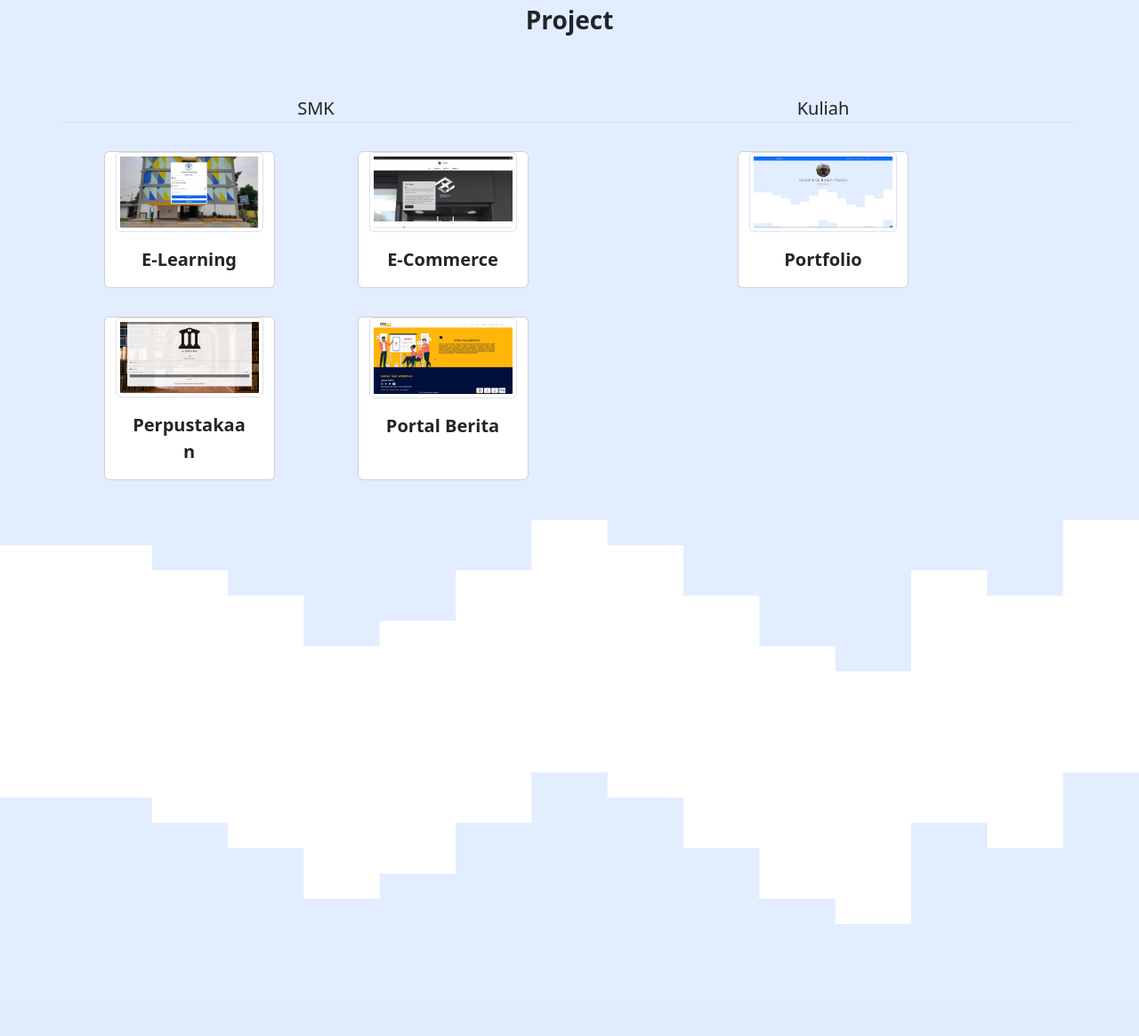
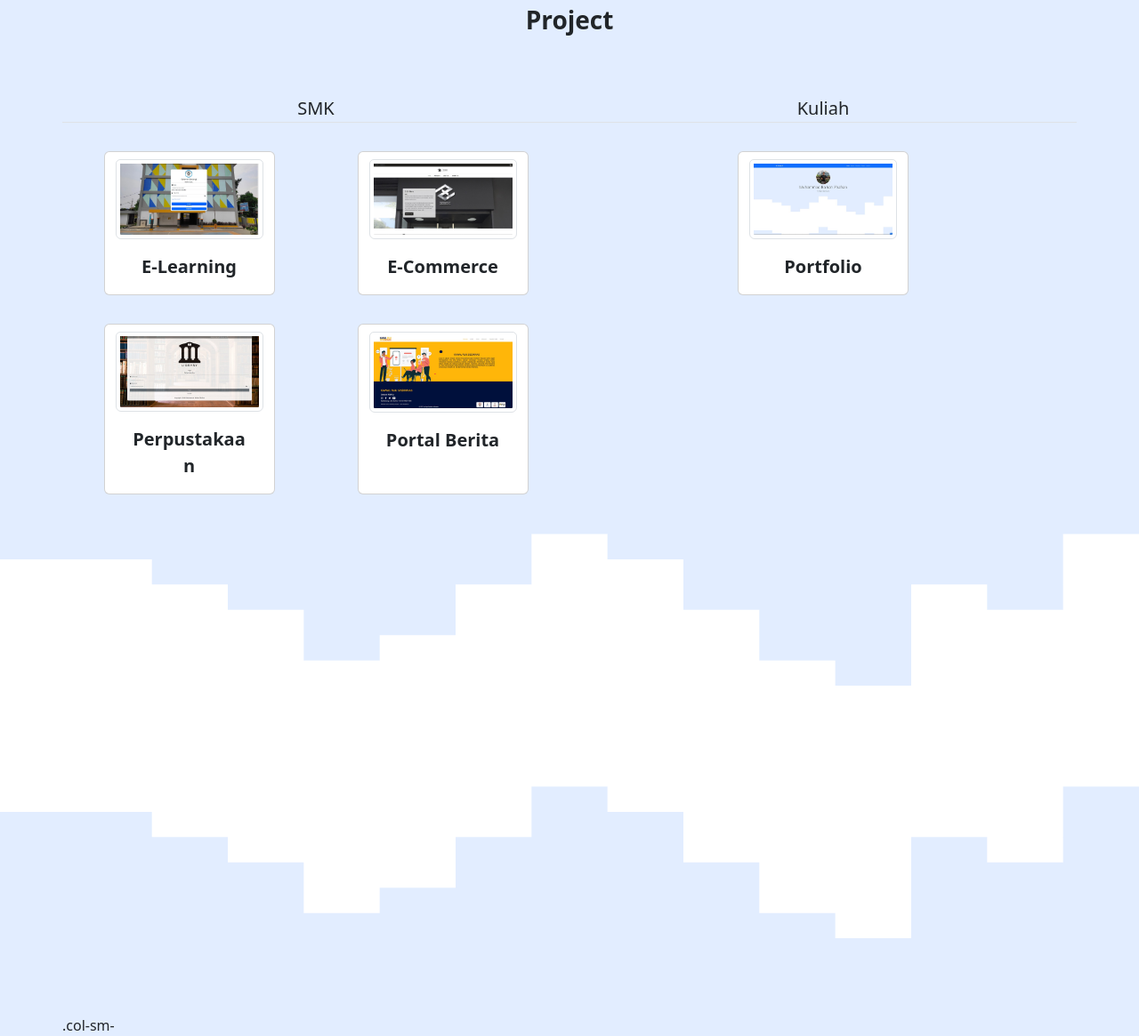
Before and after one commit to MRaihanZ/MyPortfolio, a PHP site: page / in a window 1280 px wide. Shown: the part 4542-5707 px from the top of the page at 89% size. Before the commit the page ends 5581 px from the top, so only its background shows below. Run offline with PHP 8.4, Linux system fonts and the light colour scheme.

Commit message:
adding margin on image project

```diff
--- a/index.php
+++ b/index.php
@@ -233,7 +233,7 @@ include "assets/php/protocol.php";
                         <div class="row">
                             <p class="fs-5 text-center border-bottom">SMK</p>
                             <div class="card mx-auto my-3" data-aos="fade-up" style="width: 12rem;">
-                                <img class="card-img-top img-thumbnail" src="assets/img/project_65.jpg" alt="E-Learning">
+                                <img class="card-img-top img-thumbnail mt-2" src="assets/img/project_65.jpg" alt="E-Learning">
                                 <div class="card-body">
                                     <b>
                                         <p class="card-text fs-5 text-center">E-Learning</p>
@@ -241,7 +241,7 @@ include "assets/php/protocol.php";
                                 </div>
                             </div>
                             <div class="card mx-auto my-3" data-aos="fade-up" data-aos-delay="100" style="width: 12rem;">
-                                <img class="card-img-top img-thumbnail" src="assets/img/i_komerse.jpg" alt="E-Commerce">
+                                <img class="card-img-top img-thumbnail mt-2" src="assets/img/i_komerse.jpg" alt="E-Commerce">
                                 <div class="card-body">
                                     <b>
                                         <p class="card-text fs-5 text-center">E-Commerce</p>
@@ -249,7 +249,7 @@ include "assets/php/protocol.php";
                                 </div>
                             </div>
                             <div class="card mx-auto my-3" data-aos="fade-up" data-aos-delay="150" style="width: 12rem;">
-                                <img class="card-img-top img-thumbnail" src="assets/img/perpustakaan.jpg" alt="Perpustakaan">
+                                <img class="card-img-top img-thumbnail mt-2" src="assets/img/perpustakaan.jpg" alt="Perpustakaan">
                                 <div class="card-body">
                                     <b>
                                         <p class="card-text fs-5 text-center">Perpustakaan</p>
@@ -257,7 +257,7 @@ include "assets/php/protocol.php";
                                 </div>
                             </div>
                             <div class="card mx-auto my-3" data-aos="fade-up" data-aos-delay="200" style="width: 12rem;">
-                                <img class="card-img-top img-thumbnail" src="assets/img/kawalruusisdiknas.jpg" alt="Portal Berita">
+                                <img class="card-img-top img-thumbnail mt-2" src="assets/img/kawalruusisdiknas.jpg" alt="Portal Berita">
                                 <div class="card-body">
                                     <b>
                                         <p class="card-text fs-5 text-center">Portal Berita</p>
@@ -270,7 +270,7 @@ include "assets/php/protocol.php";
                         <div class="row">
                             <p class="fs-5 text-center border-bottom">Kuliah</p>
                             <div class="card mx-auto my-3" data-aos="fade-up" style="width: 12rem;">
-                                <img class="card-img-top img-thumbnail" src="assets/img/portfolio.jpg" alt="Portfolio">
+                                <img class="card-img-top img-thumbnail mt-2" src="assets/img/portfolio.jpg" alt="Portfolio">
                                 <div class="card-body">
                                     <b>
                                         <p class="card-text fs-5 text-center">Portfolio</p>
@@ -293,7 +293,9 @@ include "assets/php/protocol.php";
             </svg>
             <div class="footer">
                 <div class="container">
-
+                    <div class="row">
+                        .col-sm-
+                    </div>
                 </div>
             </div>
         </div>
```
